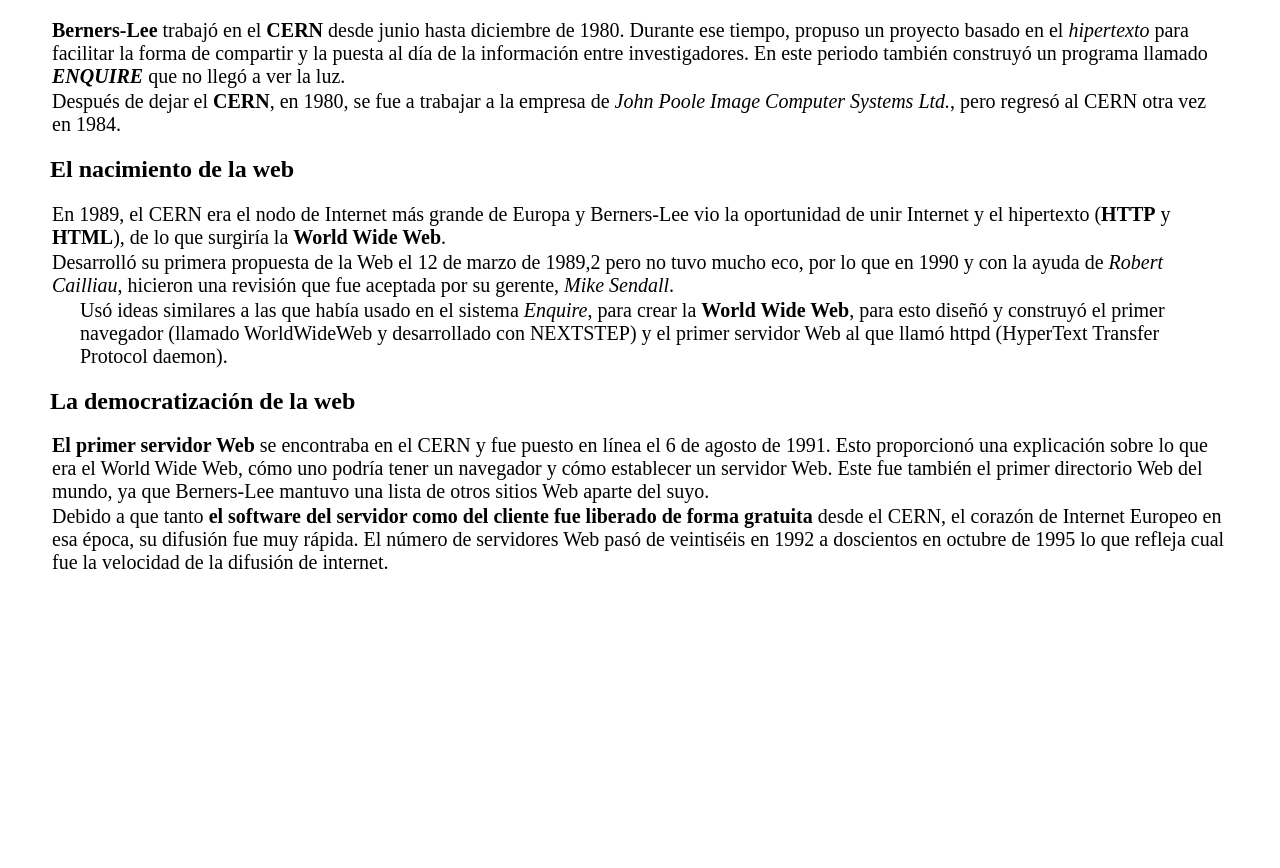
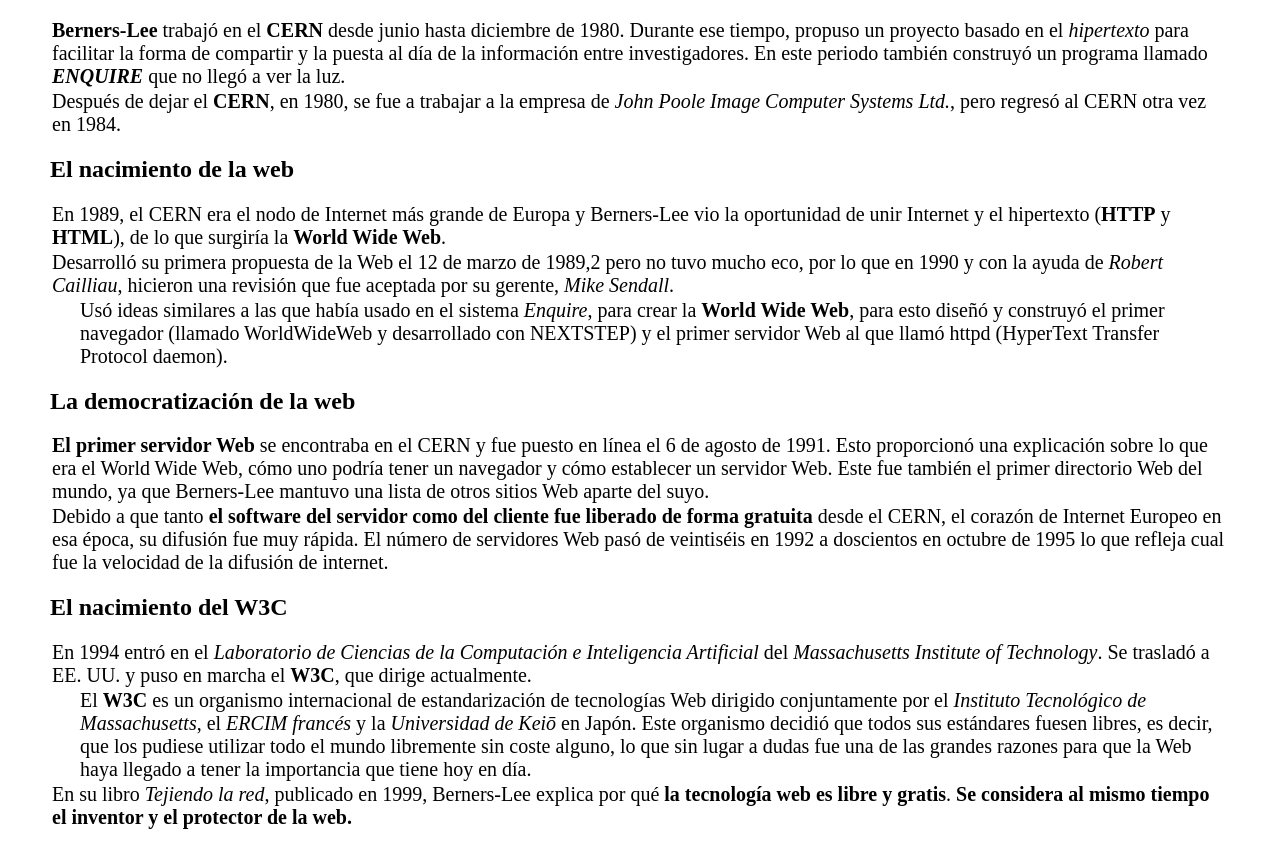
Before and after one commit to rominaruizdiaz/Basics_html_and_css, a plain HTML site: page index.html in a window 1280 px wide. Shown: the part 126-994 px from the top of the page. Before the commit the page ends 800 px from the top, so only its background shows below. Drawn offline with Linux system fonts and the light colour scheme.

Commit message:
finished

```diff
--- a/index.html
+++ b/index.html
@@ -23,5 +23,11 @@
         <p><b>El primer servidor Web</b> se encontraba en el CERN y fue puesto en línea el 6 de agosto de 1991. Esto proporcionó una explicación sobre lo que era el World Wide Web, cómo uno podría tener un navegador y cómo establecer un servidor Web. Este fue también el primer directorio Web del mundo, ya que Berners-Lee mantuvo una lista de otros sitios Web aparte del suyo.</p>
         <p>Debido a que tanto <b>el software del servidor como del cliente fue liberado de forma gratuita</b> desde el CERN, el corazón de Internet Europeo en esa época, su difusión fue muy rápida. El número de servidores Web pasó de veintiséis en 1992 a doscientos en octubre de 1995 lo que refleja cual fue la velocidad de la difusión de internet.</p>
     </section>
+    <section>
+        <h2>El nacimiento del W3C</h2>
+        <p>En 1994 entró en el <i>Laboratorio de Ciencias de la Computación e Inteligencia Artificial</i> del <i>Massachusetts Institute of Technology</i>. Se trasladó a EE. UU. y puso en marcha el <b>W3C</b>, que dirige actualmente. </p>
+        <p id="parrafo">El <b>W3C</b> es un organismo internacional de estandarización de tecnologías Web dirigido conjuntamente por el <i>Instituto Tecnológico de Massachusetts</i>, el <i>ERCIM francés</i> y la <i>Universidad de Keiō</i> en Japón. Este organismo decidió que todos sus estándares fuesen libres, es decir, que los pudiese utilizar todo el mundo libremente sin coste alguno, lo que sin lugar a dudas fue una de las grandes razones para que la Web haya llegado a tener la importancia que tiene hoy en día.</p>
+        <p>En su libro <i>Tejiendo la red</i>, publicado en 1999, Berners-Lee explica por qué <b>la tecnología web es libre y gratis</b>. <b>Se considera al mismo tiempo el inventor y el protector de la web.</b></p>
+    </section>
 </body>
 </html>
```
